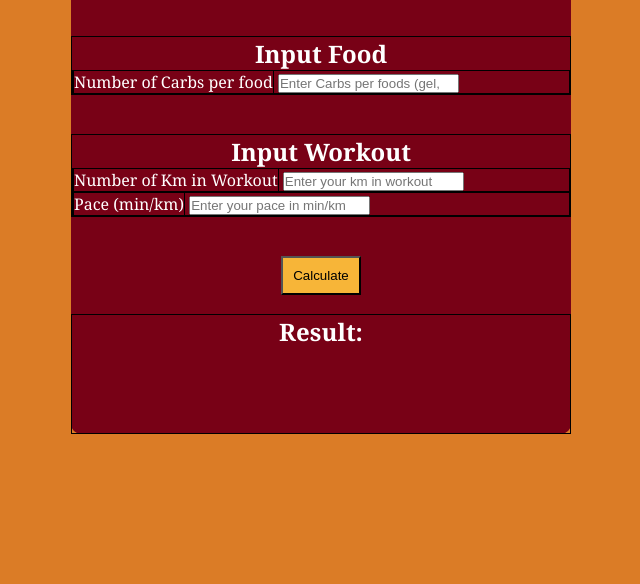
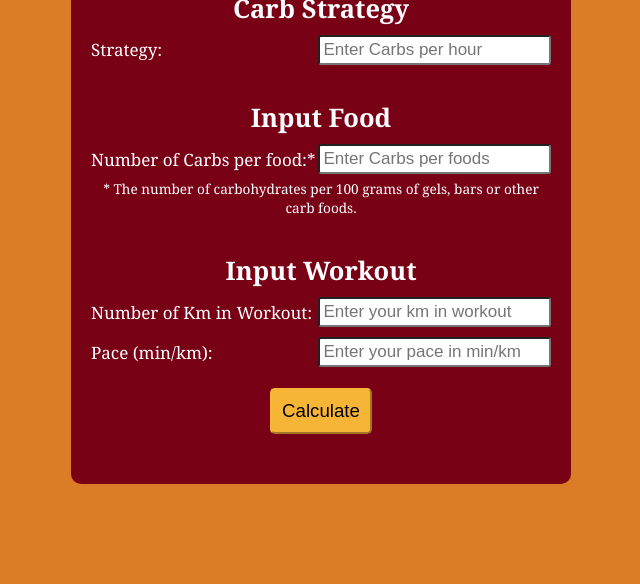
Before and after one commit to matteocolombo-dev/Carbo-Calculator-for-Running-Workout, a website: page index.html in a window 1280 px wide. Shown: the part 216-800 px from the top of the page, without its empty margins (319-959 px from the left). Drawn offline with Linux system fonts and the light colour scheme.

Commit message:
Implementazione funzionalità del calcolatore. Modifiche ai file HTML e CSS

```diff
--- a/index.html
+++ b/index.html
@@ -13,27 +13,28 @@
             <div class="strategy">
                 <h2>Carb Strategy</h2>
                 <div>
-                    <label for="carb-per-hour-">Carbs per hour</label>
-                    <input id="carb-per-hour-" type="number"  placeholder="Enter Carbs per hour" required>
+                    <label for="carb-per-hour">Strategy: </label>
+                    <input id="carb-per-hour" type="number"  placeholder="Enter Carbs per hour" required name="carb-per-hour" step="any">
                 </div>
 
             </div>
             <div class="carbs-input">
                 <h2>Input Food</h2>
                 <div>
-                    <label for="carb-per-foods-">Number of Carbs per food</label>
-                    <input id="carb-per-foods-" type="number" placeholder="Enter Carbs per foods (gel, bars etc)" required>
+                    <label for="carb-per-foods">Number of Carbs per food:* </label>
+                    <input id="carb-per-foods" type="number" placeholder="Enter Carbs per foods" required name="carb-per-foods" step="any">
                 </div>
+                <p class="note">* The number of carbohydrates per 100 grams of gels, bars or other carb foods.</p>
             </div>
-            <div>
+            <div class="input-workout">
                 <h2>Input Workout</h2>
                 <div>
-                    <label for="workout-km">Number of Km in Workout</label>
-                    <input type="number" id="workout-km" placeholder="Enter your km in workout">
+                    <label for="workout-km">Number of Km in Workout: </label>
+                    <input type="number" id="workout-km" placeholder="Enter your km in workout" required name="workout-km" step="any">
                 </div>
                 <div>
-                    <label for="pace">Pace (min/km)</label>
-                    <input type="number" id="pace" placeholder="Enter your pace in min/km">
+                    <label for="pace">Pace (min/km): </label>
+                    <input type="number" id="pace" placeholder="Enter your pace in min/km" required name="pace" step="any">
                 </div>
             </div>
             <button id="calculate-btn" type="submit">Calculate</button>
--- a/script.js
+++ b/script.js
@@ -0,0 +1,56 @@
+const strategy = document.getElementById("carb-per-hour");
+const carbPerFoods = document.getElementById("carb-per-foods");
+const workoutKm = document.getElementById("workout-km");
+const pace = document.getElementById("pace");
+const form = document.getElementById("form");
+const resultMessage = document.getElementById("result-message");
+const message = document.getElementById("result");
+
+
+function isValidInput (input) {
+
+    const regex = /\d+e\d+/i;
+
+    if (input < 0 || regex.test(input))
+    return true;
+};
+
+
+function calcNumGelToBring () {
+
+    //Tempo di allenamento stimato in ore in base al passo
+    const totTimeWorkoutHour = ((workoutKm.value * pace.value) / 60).toFixed(2);
+    console.log(totTimeWorkoutHour);
+
+    //Numero di carboidrati assunti per tutto l'allenamento
+    const totCarbWorkout = strategy.value * totTimeWorkoutHour;
+    console.log(totCarbWorkout);
+
+    // Numero di gel, barrette o altri cibi carb da portare
+    const numberFoods = (totCarbWorkout / carbPerFoods.value).toFixed(2);
+    console.log(numberFoods);
+
+    return numberFoods;
+}
+
+function calcMin () {
+
+    //Tempo di allenamento stimato in minuti in base al passo
+    const totTimeWorkoutMin = workoutKm.value * pace.value;
+
+    // Ogni quanti minuti assumere il cibo?
+    const min = (totTimeWorkoutMin / calcNumGelToBring ()).toFixed(2);
+
+    return min;
+}
+
+function showResult () {
+    message.textContent = "";
+    message.textContent = `You need to bring ${calcNumGelToBring() - 1} and take them every ${calcMin()} minutes`;
+    resultMessage.style.display = "block";
+}
+
+form.addEventListener("submit",(e)=> {
+    e.preventDefault();
+    showResult();
+});
--- a/styles.css
+++ b/styles.css
@@ -1,5 +1,6 @@
 :root {
     --main-bg: #780116;
+    /* #780116; */
     --btn: #F7B538;
     --text: #fff;
     --secondary-bg: #DB7C26;
@@ -15,57 +16,78 @@
     margin: 0;
     padding: 0;
     box-sizing: border-box;
-
-
-}
-
-
-div, h1, label {
-    border: 1px solid black;
-}
-
-div {
-
-    width: 100%;
-    margin: 0 auto;
 }
 
 html {
-    font-size: 16px;
+    font-size: 17px;
 }
 
 body {
     font-family: Georgia, 'Times New Roman', Times, serif;
     background-color: var(--secondary-bg);
+    min-height: 100vh;
+    display: flex;
+    justify-content: center;
+    align-items: center;
 }
 
 main {
     display: flex;
     justify-content: center;
     flex-wrap: wrap;
-    margin: 50px auto 0;
     width: 500px;
     height: 600px;
     background-color: var(--main-bg);
     color: var(--text);
     border-radius: 10px;
+    padding: 30px 15px;
 }
 
 form {
-    height: 80%;
+    /* height: 80%; */
     width: 100%;
     display: flex;
     flex-wrap: wrap;
     justify-content: center;
     align-items: center;
-
+    margin: 0 0 15px 0;
 }
 
+form > div {
+    padding: 10px 5px;
+}
 
+.strategy > div, .carbs-input > div, .input-workout > div {
+    display: flex;
+    justify-content: center;
+    align-items: center;
+}
+
+.input-workout div:first-of-type {
+    margin-bottom: 10px;
+}
+
+h2 {
+    padding: 5px 0 10px 0;
+}
+
+/* da eliminare */
+
+/* div, h1, label {
+    border: 1px solid black;
+} */
+
+/*  */
+
+div {
+    width: 100%;
+    margin: 0 auto;
+}
 
 #result-message {
-    height: 20%;
+    /* height: 20%; */
     width: 100%;
+    display: none;
 }
 
 h1, h2 {
@@ -76,13 +98,54 @@ h1, h2 {
 label {
     width: 100%;
     margin: 0 auto;
+}
 
+input {
+    width: 100%;
+    padding: 3px;
+    border-radius: 3px;
+    font-size: 1rem;
 
+}
+
+input:focus {
+    outline: none;
 }
 
 button {
     cursor: pointer;
     background-color: var(--btn);
     padding: 10px;
+    border-color: var(--btn);
+    font-size: 1.1rem;
+    border-radius: 5px;
+    appearance: none;
+
 
 }
+
+button:hover {
+    background-color: #ed9e0d;
+}
+
+button:active {
+    background-color: var(--btn);
+}
+
+button:focus {
+    outline: none;
+}
+
+.title {
+    padding: 0 5px;
+}
+
+.note {
+    font-size: 0.8rem;
+    text-align: center;
+    margin-top: 5px;
+}
+
+#result {
+    text-align: center;
+}
```
